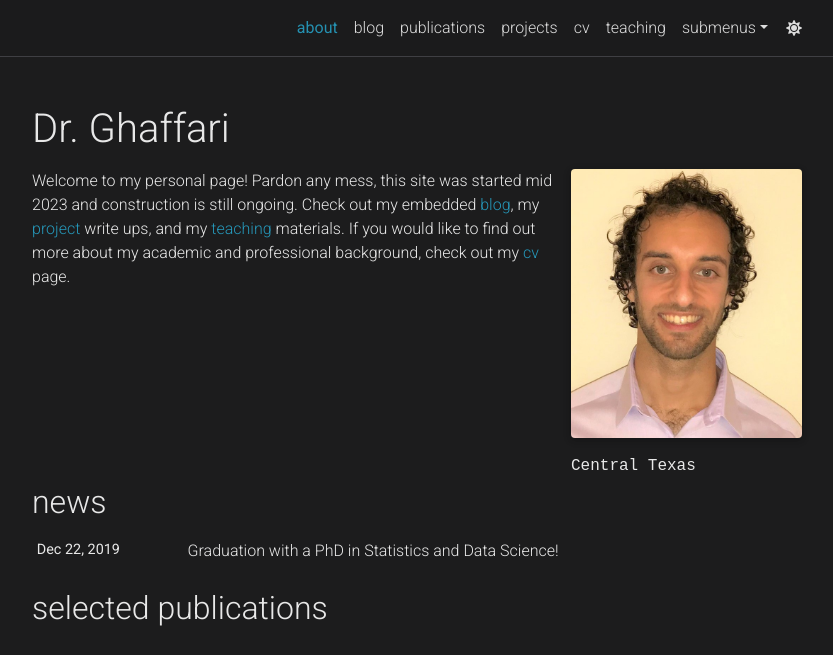
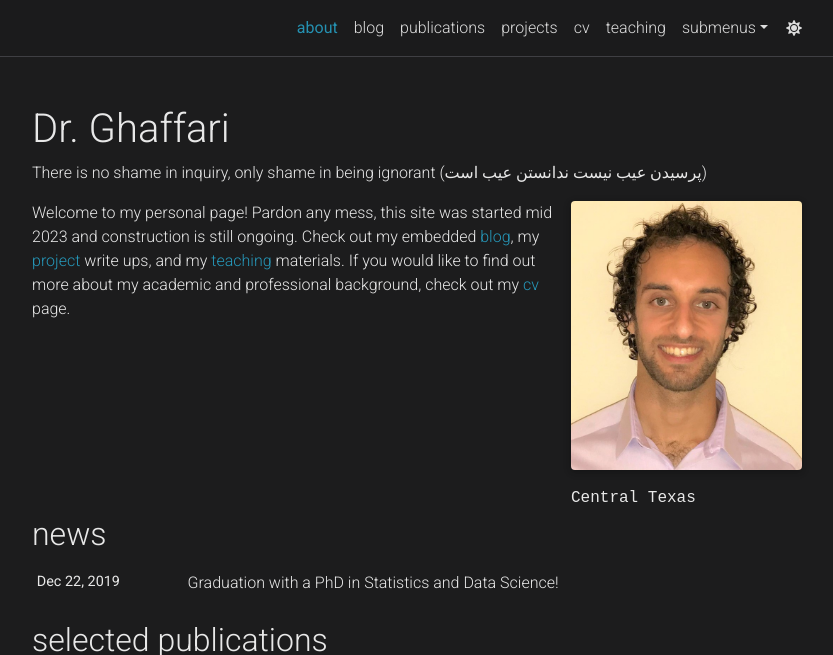
Before and after one commit to nghaffari/nghaffari.github.io, a Jekyll site: the page built from _pages/about.md, in a window 1280 px wide and 976 px high, cut to the strip 0-655 px from the top of the window. Shown: the whole strip, without its empty margins (223-1056 px from the left). Built offline with Jekyll 4.4.1, drawn with Linux system fonts in a browser that asks for light colours; full-size pictures stand in for the smaller copies a plugin makes; comment, search, counter and statistics services are not loaded; a style sheet for code colours, icons or effects is not loaded.

Commit message:
Update about.md

```diff
--- a/_pages/about.md
+++ b/_pages/about.md
@@ -2,7 +2,7 @@
 layout: about
 title: about
 permalink: /
-subtitle:
+subtitle: "There is no shame in inquiry, only shame in being ignorant (پرسیدن عیب نیست ندانستن عیب است)"
 
 profile:
   align: right
```
